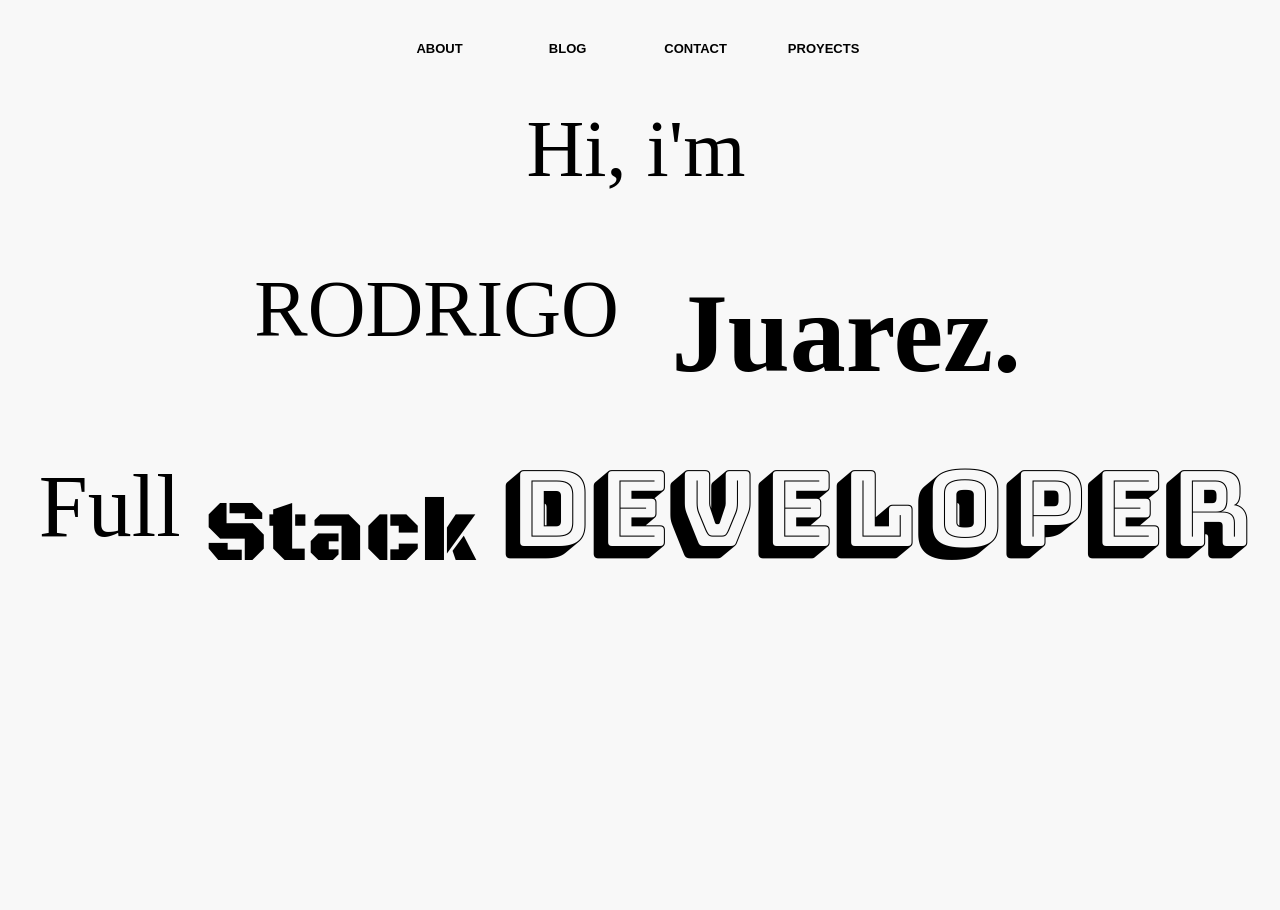
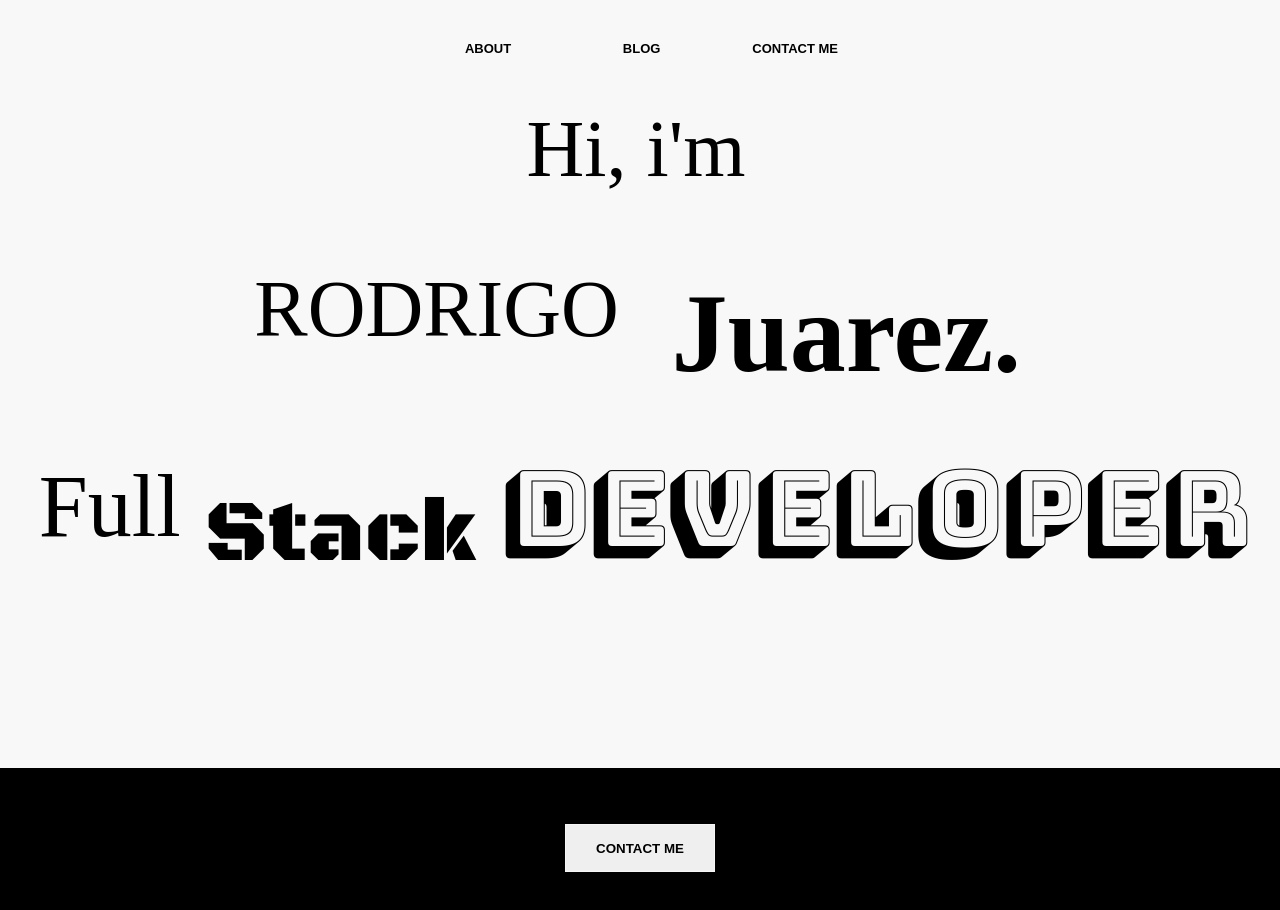
Before and after one commit to rodri-juarez/myPortfolio, a React (Create React App) app: page / in a window 1280 px wide. Shown: the top 910 px of the page. Before the commit the page ends 800 px from the top, so only its background shows below. Built offline with nearby package versions, Linux system fonts and the light colour scheme; a web font is replaced by a local one.

Commit message:
refactort(contact): style, and links to blog

```diff
--- a/package.json
+++ b/package.json
@@ -9,6 +9,7 @@
     "@testing-library/user-event": "^12.8.3",
     "react": "^17.0.2",
     "react-dom": "^17.0.2",
+    "react-icons": "^4.2.0",
     "react-router-dom": "^5.2.0",
     "react-scripts": "4.0.3",
     "web-vitals": "^1.1.2"
--- a/src/components/contact/contact.jsx
+++ b/src/components/contact/contact.jsx
@@ -1,31 +1,40 @@
 import style from "./contact.module.css";
+import { IconContext } from "react-icons";
+import { GrLinkedin } from "react-icons/gr";
+import { SiGmail } from "react-icons/si";
 
 export default function Contact() {
   return (
-    <>
-      <main className={style.main}>
+    <div className={style.main}>
       <h1 className={style.border}>Get in touch</h1>
       <ul className={style.ul}>
-          <li className={style.li}>
         <a
           href="https://www.linkedin.com/in/rodrigojuarez-dev/"
           target="_blank"
           rel="noreferrer"
         >
-              Linkedin
+          <li className={style.list}>
+            <IconContext.Provider
+              value={{ color: "blue", size: "30px" }}
+            >
+              <GrLinkedin />
+            </IconContext.Provider>
+          </li>
         </a>
-          </li>
-          <li>
         <a
           href="mailto:juarezr100@gmail.com@gmail.com"
           target="_blank"
           rel="noreferrer"
         >
-              Gmail
+          <li className={style.list}>
+            <IconContext.Provider
+              value={{ color: "red", size: "30px" }}
+            >
+              <SiGmail />
+            </IconContext.Provider>
+          </li>
         </a>
-          </li>
       </ul>
-      </main>
-    </>
+    </div>
   );
 }
--- a/src/components/contact/contact.module.css
+++ b/src/components/contact/contact.module.css
@@ -1,5 +1,4 @@
 .border {
-  /* border:red solid 1px; */
   font-size: 5rem;
   font-weight: 600;
   width: 100%;
@@ -18,16 +17,38 @@
 
 li,
 a {
-  display: inline-flex;
+  display: flex;
   justify-content: center;
   align-items: center;
   text-decoration: none;
   list-style-type: none;
-  margin-right: 10px;
+}
+
+.list{
+  margin: 1rem;
+  height: 50px;
+  width: 50px;
+  padding: 10px;
+  border: rgb(121, 121, 121) solid 3px;
+  border-radius: 50px;
+}
+.list:hover {
+
+  border: black solid 3px;
 }
 
 .ul {
   display: flex;
   justify-content: center;
+  align-items: center;
   width: 50%;
 }
+.react-icons{
+  font-size: 2rem;
+  color: blue;
+}
+
+.border1{
+  border:black solid 5px;
+  display: inline-block;
+}
--- a/src/components/navbar/navbar.jsx
+++ b/src/components/navbar/navbar.jsx
@@ -3,27 +3,24 @@ import { Link } from "react-router-dom";
 import { makeStyles } from "@material-ui/core/styles";
 
 const useStyles = makeStyles((theme) => ({
-
   ul: {
-      width: '40%',
-      marginTop: '1vh',
-      marginLeft:'27%',
+    width: "40%",
+    marginTop: "1vh",
+    marginLeft: "27%",
     height: "10vh",
     display: "flex",
     justifyContent: "center",
     alignItems: "center",
     listStyleType: "none",
-      backgroundColor: 'transparent',
-
+    backgroundColor: "transparent",
   },
-
 }));
 
-export default function Navbar(){
+export default function Navbar() {
   const classes = useStyles();
 
   return (
-        <nav className={ style.border}>
+    <nav className={style.border}>
       <ul className={classes.ul}>
         <li className={`${style.li}  ${style.tracking}`}>
           <Link to="/" className={style.link}>
@@ -31,22 +28,22 @@ export default function Navbar(){
           </Link>
         </li>
         <li className={`${style.li}  ${style.tracking}`}>
-            <Link to="/" className={style.link}>
+          <a
+            className={style.link}
+            href="https://medium.com/@rodri-juarez"
+            target="_blank"
+            rel="noreferrer"
+          >
             BLOG
-            </Link>
+          </a>
         </li>
         {/* <li className={style.li}><div className={style.logo}></div></li> */}
         <li className={`${style.li}  ${style.tracking}`}>
           <Link to="/Contact" className={style.link}>
-              CONTACT
-            </Link>
-          </li>
-          <li className={`${style.li}  ${style.tracking}`}>
-            <Link to="/" className={style.link}>
-              PROYECTS
+            CONTACT ME
           </Link>
         </li>
       </ul>
     </nav>
-    )
+  );
 }
--- a/src/containers/home/home.jsx
+++ b/src/containers/home/home.jsx
@@ -1,4 +1,5 @@
 import style from "./home.module.css";
+import { Link } from "react-router-dom";
 
 export default function Home() {
 
@@ -17,6 +18,11 @@ export default function Home() {
         <p className={`${style.stack}  ${style.tracking}`}>Stack</p>
         <p className={`${style.developer}  ${style.tracking}`}>DEVELOPER</p>
       </section>
+      <section className={style.contact}>
+        <button className={style.excentrico}><Link to="/Contact" className={style.link}>
+              CONTACT ME
+            </Link></button>
+      </section>
     </>
   );
 }
--- a/src/containers/home/home.module.css
+++ b/src/containers/home/home.module.css
@@ -1,5 +1,7 @@
 :root {
   background-color: #f8f8f8;
+  font-family: "brandon-grotesque", Arial, Helvetica, sans-serif;
+
 }
 
 .border{
@@ -145,3 +147,19 @@
     opacity: 1;
   }
 }
+
+.contact{
+  margin-top: 4rem;
+  height: 20vh;
+  display: flex;
+  justify-content: center;
+  align-items: center;
+  background-color: black;
+}
+
+.excentrico {
+  font-weight: bold;
+  height: 30%;
+  width: 150px;
+  border: 1px solid rgba(255,255,255,0.4);
+}
```
Also changed, not shown: 1 other file (tests, documents, lock files or other folders). Lines whose indentation alone changed are shown as unchanged.
